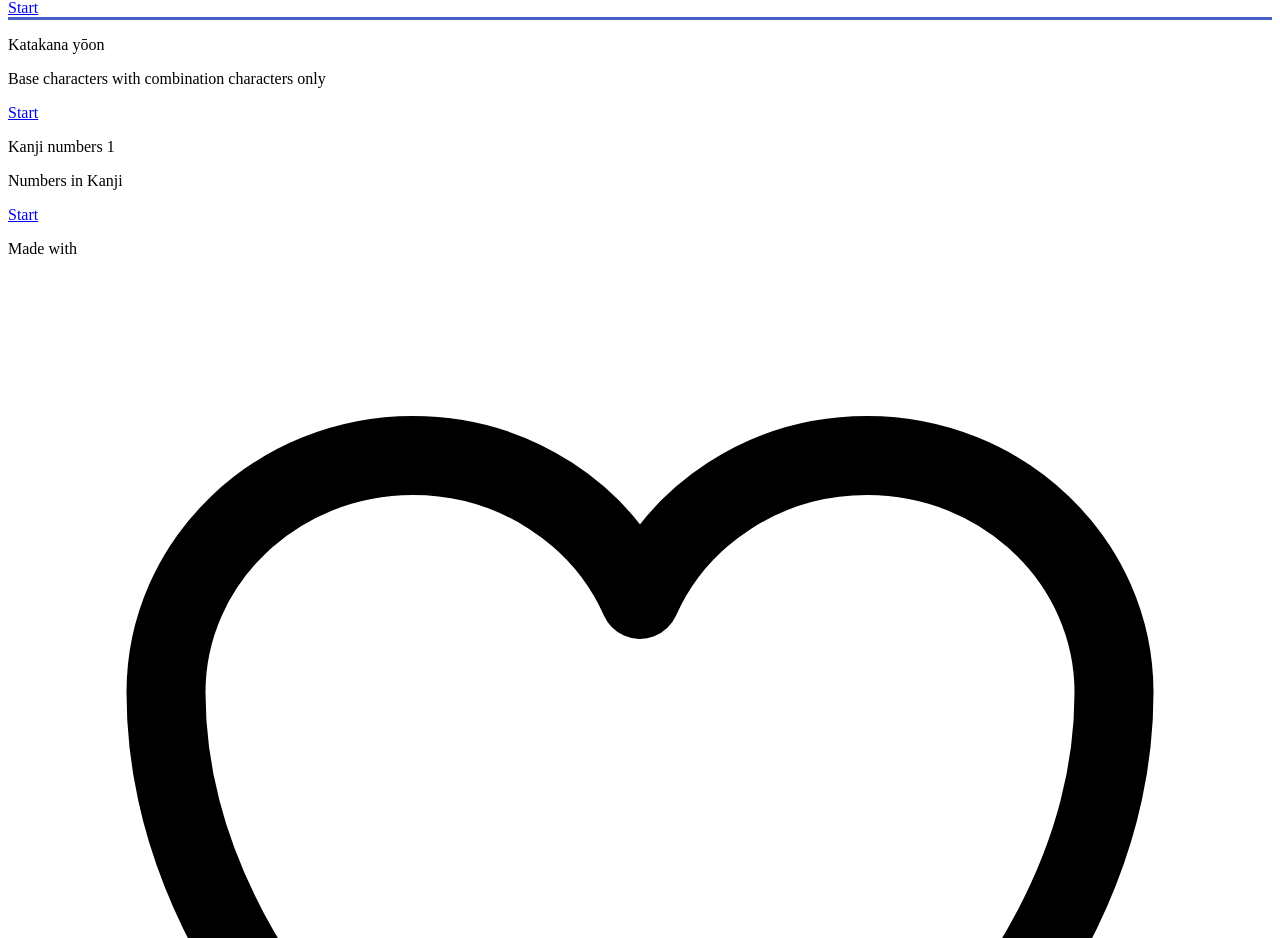
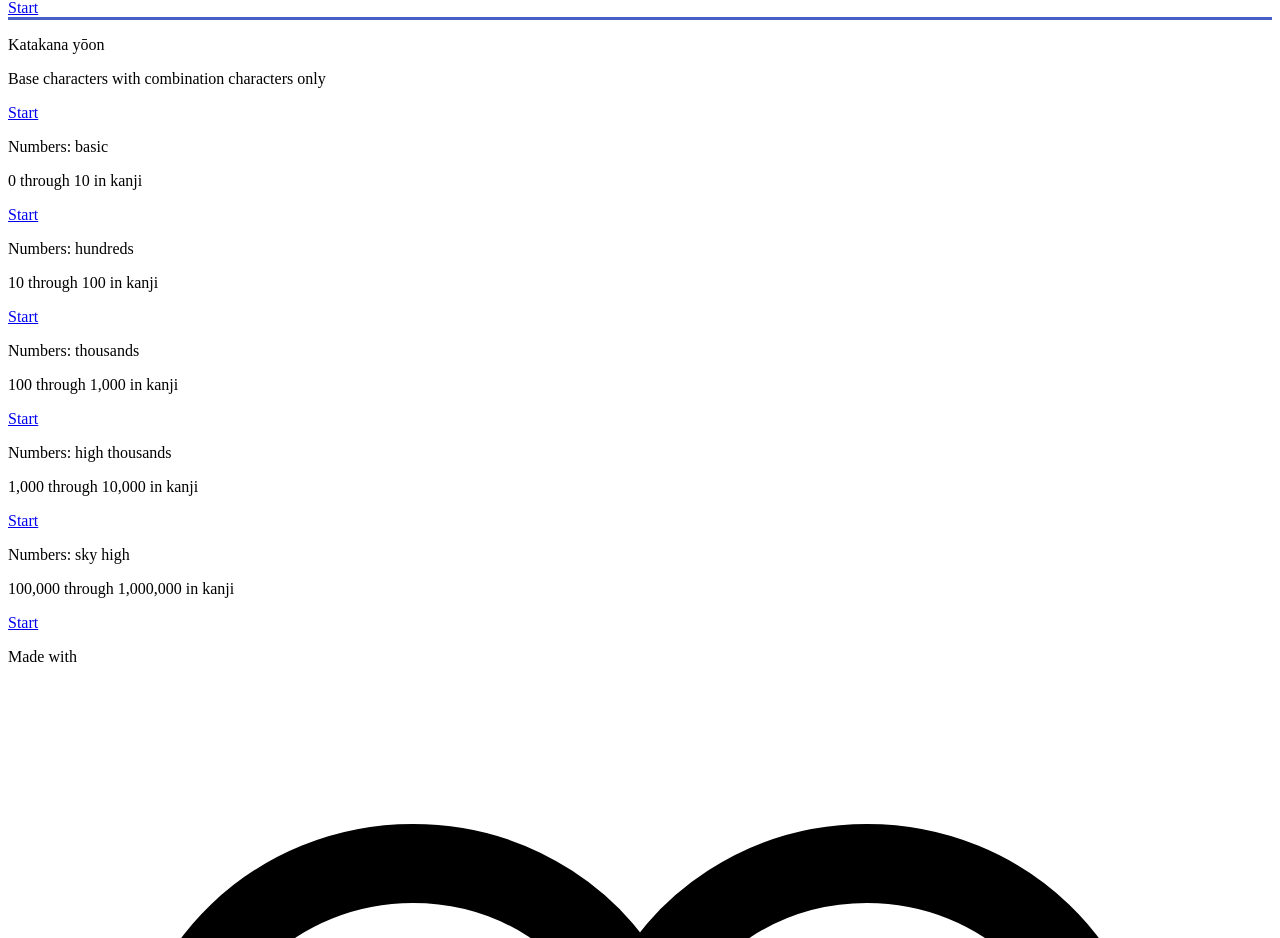
Before and after one commit to codecat/kana, a Vue app: page / in a window 1280 px wide. Shown: the part 979-1917 px from the top of the page. Built offline with nearby package versions, Linux system fonts and the light colour scheme; the HTML template or start-up script is replaced by a standard one.

Commit message:
Added numbers

```diff
--- /dev/null
+++ b/src/kansuji.js
@@ -0,0 +1,93 @@
+// Modified from source: https://github.com/io-monad/kansuji
+
+const KANJI_DIGITS = ['〇', '一', '二', '三', '四', '五', '六', '七', '八', '九'];
+const HIRAGANA_DIGITS = ['ぜろ', 'いち', 'に', 'さん', 'よん', 'ご', 'ろく', 'なな', 'はち', 'きゅう'];
+const ROMAJI_DIGITS = ['zero', 'ichi', 'ni', 'san', 'yon', 'go', 'roku', 'nana', 'hachi', 'kyuu'];
+
+const KANJI_UNITS = ['十', '百', '千', '万', '億', '兆', '京', '垓', '秭', '穣', '溝', '澗', '正', '載'];
+const HIRAGANA_UNITS = ['じゅう', 'ひゃく', 'せん', 'まん', 'おく', 'じょう', 'きょう', 'かい', 'し', 'にょう', 'く', 'けん', 'しょう', 'さい'];
+const ROMAJI_UNITS = ['shuu', 'hyaku', 'sen', 'man', 'oku', 'jou', 'kyou', 'kai', 'shi', 'nyou', 'ku', 'ken', 'shou', 'sai'];
+
+const DOT = '・';
+const PLUS = '＋';
+const MINUS = '−';
+const REGEXP = /^\s*([-+])?([0-9]+)(?:\.([0-9]+))?/;
+const WIDE_REGEXP = /^[\s　]*([-+−＋])?([0-9０１２３４５６７８９]+)(?:[\.．]([0-9０１２３４５６７８９]+))?/;
+
+export default function kansuji(n, options) {
+	if (typeof n === 'number' && isNaN(n)) throw new TypeError('NaN can\'t be converted');
+	if (n === Infinity) throw new TypeError('Infinity can\'t be converted');
+	if (n === -Infinity) throw new TypeError('-Infinity can\'t be converted');
+
+	options = options || {};
+	if (typeof options.units !== 'undefined') options.unit = options.units; // alias
+	var unit = typeof options.unit === 'undefined' ? true    : options.unit;
+	var wide = typeof options.wide === 'undefined' ? false   : options.wide;
+	var type = typeof options.type === 'undefined' ? 'kanji' : options.type;
+
+	let digits = KANJI_DIGITS;
+	let units = KANJI_UNITS;
+	if (type == 'hiragana') {
+		digits = HIRAGANA_DIGITS;
+		units = HIRAGANA_UNITS;
+	} else if (type == 'romaji') {
+		digits = ROMAJI_DIGITS;
+		units = ROMAJI_UNITS;
+	}
+
+	var matched = n.toString().match(wide ? WIDE_REGEXP : REGEXP);
+	if (!matched) {
+		throw new TypeError('Non-number string can\'t be converted');
+	}
+
+	var converted = convert(matched[2], false);
+	if (typeof matched[3] !== 'undefined') {
+		var decConverted = convert(matched[3], true);
+		if (decConverted !== '') converted += DOT + decConverted;
+	}
+	if (matched[1] === '+' || matched[1] === '＋') converted = PLUS + converted;
+	if (matched[1] === '-' || matched[1] === '−') converted = MINUS + converted;
+	return converted;
+
+	function convert(str, isDecimal) {
+		var out = [], keta = 0;
+		for (var i = str.length - 1; i >= 0; i--) {
+			var code = str.charCodeAt(i);
+
+			if (code >= 0xFF10 && code <= 0xFF19) {
+				// Wide number to ASCII
+				code -= (0xFF10 - 0x30);
+			}
+
+			if (code === 0x30) {
+				// '0'
+				if (!unit || (isDecimal && out.length !== 0)) {
+					out.unshift(digits[0]);
+				}
+				keta++;
+			} else {
+				// '1' - '9'
+				if (unit && !isDecimal) {
+					var r = keta % 4;
+					if (r === 1 || r === 2 || r === 3) {  // 10, 100, 1000
+						out.unshift(units[r - 1]);
+						if (code === /* '1' */0x31) {
+							keta++;
+							continue;
+						}
+					} else if (r === 0 && keta !== 0) {   // 10000, 100000000, ...
+						out.unshift(units[(keta / 4) + 2] || '');
+					}
+				}
+				out.unshift(digits[code - 0x30]);
+				keta++;
+			}
+		}
+
+		if (out.length === 0 && !isDecimal) {
+			out.push(digits[0]);
+		}
+
+		return out.join('');
+	}
+}
--- /dev/null
+++ b/src/questions/numbers.js
@@ -0,0 +1,30 @@
+import kansuji from '@/kansuji';
+
+export default function numbers(min, max) {
+	let ret = [];
+
+	for (let number = min; number <= max; number++) {
+		if (number == 0) {
+			ret.push({q:'ゼロ', a:['zero', 'ぜろ', '0']});
+			ret.push({q:'丸', a:['maru', 'まる', '0']});
+			ret.push({q:'零', a:['rei', 'れい', '0']});
+			ret.push({q:'○', a:['maru', 'まる', '0']});
+			continue;
+		}
+
+		let kanji = kansuji(number);
+		let romaji = kansuji(number, { type: 'romaji' });
+		let hiragana = kansuji(number, { type: 'hiragana' });
+
+		ret.push({
+			q: kanji,
+			a: [
+				romaji,
+				hiragana,
+				number.toString(),
+			],
+		});
+	}
+
+	return ret;
+}
--- a/src/router/index.js
+++ b/src/router/index.js
@@ -15,6 +15,7 @@ import katakanaYoon from '@/questions/katakana-yoon';
 import katakanaMisc from '@/questions/katakana-misc';
 
 import kanjiNumbers from '@/questions/kanji-numbers';
+import numbers from '@/questions/numbers';
 
 const router = createRouter({
 	history: createWebHistory(import.meta.env.BASE_URL),
@@ -104,11 +105,35 @@ const router = createRouter({
 		},
 
 		//////////////////////////////////////////////
-		// Kanji
+		// Numbers
 		{
-			path: '/game/kanji/numbers',
+			path: '/game/numbers/1',
 			component: GameCharacterSetView,
-			props: { questions: [...kanjiNumbers] },
+			props() { return { questions: [...numbers(0, 10)] }; },
+		},
+
+		{
+			path: '/game/numbers/2',
+			component: GameCharacterSetView,
+			props() { return { questions: [...numbers(10, 100)] }; },
+		},
+
+		{
+			path: '/game/numbers/3',
+			component: GameCharacterSetView,
+			props() { return { questions: [...numbers(100, 1_000)] }; },
+		},
+
+		{
+			path: '/game/numbers/4',
+			component: GameCharacterSetView,
+			props() { return { questions: [...numbers(1_000, 10_000)] }; },
+		},
+
+		{
+			path: '/game/numbers/5',
+			component: GameCharacterSetView,
+			props() { return { questions: [...numbers(100_000, 1_000_000)] }; },
 		},
 
 		//////////////////////////////////////////////
--- a/src/views/HomeView.vue
+++ b/src/views/HomeView.vue
@@ -103,12 +103,40 @@ export default {
 				},
 
 				//////////////////////////////////////////////
-				// Kanji
+				// Numbers
 				{
 					type: 'is-warning',
-					title: 'Kanji numbers 1',
-					subtitle: 'Numbers in Kanji',
-					path: '/game/kanji/numbers',
+					title: 'Numbers: basic',
+					subtitle: '0 through 10 in kanji',
+					path: '/game/numbers/1',
+				},
+
+				{
+					type: 'is-warning',
+					title: 'Numbers: hundreds',
+					subtitle: '10 through 100 in kanji',
+					path: '/game/numbers/2',
+				},
+
+				{
+					type: 'is-warning',
+					title: 'Numbers: thousands',
+					subtitle: '100 through 1,000 in kanji',
+					path: '/game/numbers/3',
+				},
+
+				{
+					type: 'is-warning',
+					title: 'Numbers: high thousands',
+					subtitle: '1,000 through 10,000 in kanji',
+					path: '/game/numbers/4',
+				},
+
+				{
+					type: 'is-warning',
+					title: 'Numbers: sky high',
+					subtitle: '100,000 through 1,000,000 in kanji',
+					path: '/game/numbers/5',
 				},
 
 				//////////////////////////////////////////////
```
